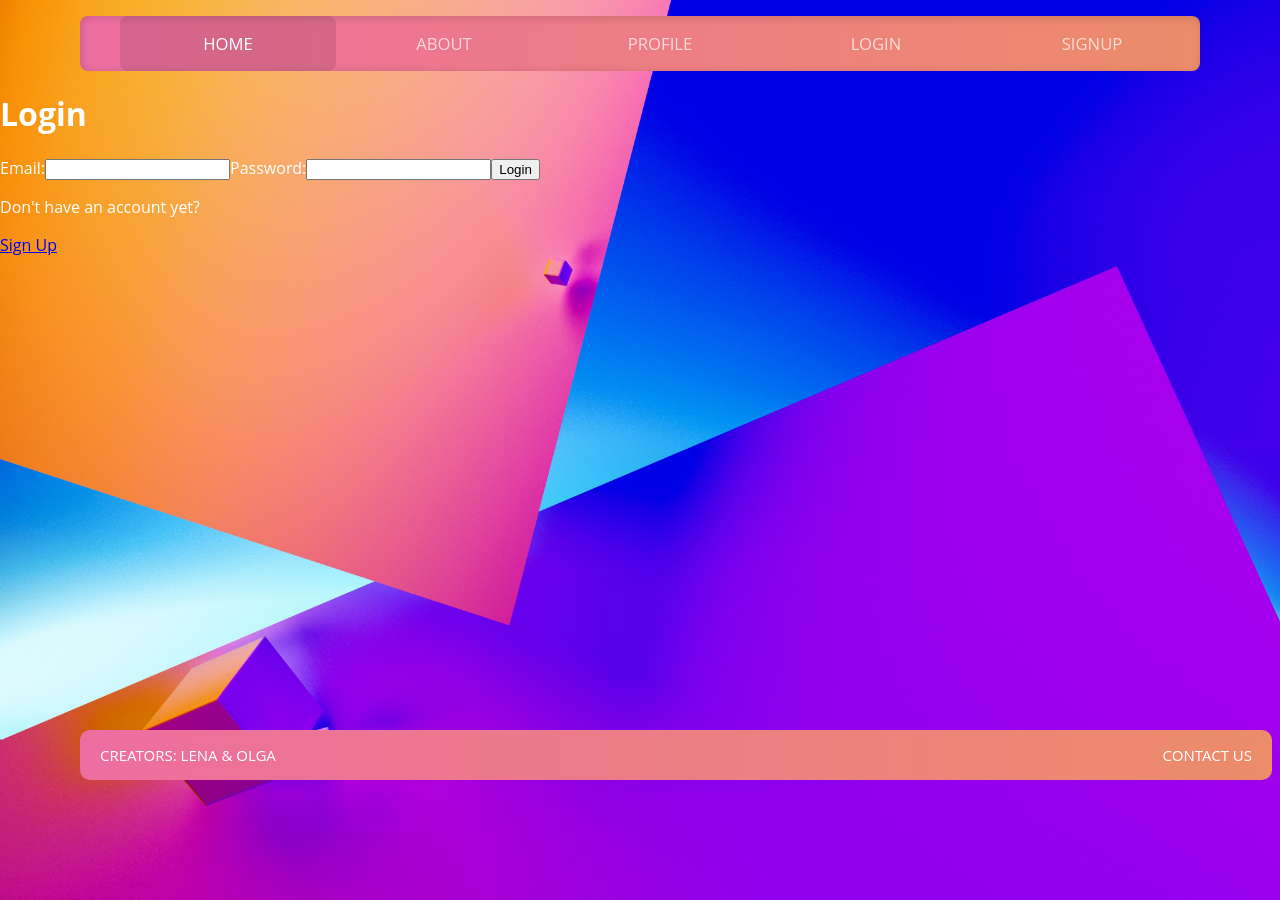
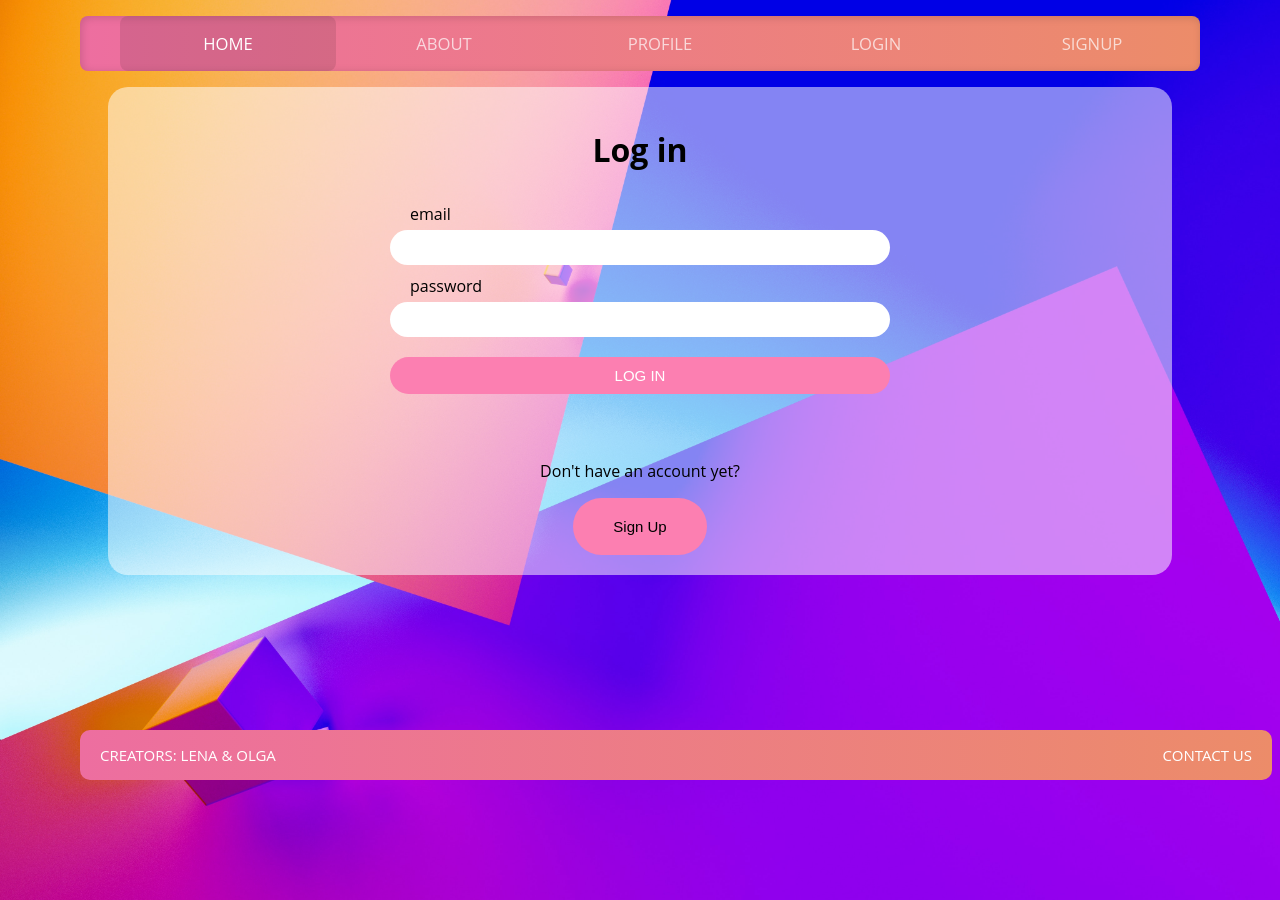
Before and after one commit to lenaimdahl/fun-fair-frontend, a React (Create React App) app: page /login in a window 1280 px wide. Built offline with nearby package versions, Linux system fonts and the light colour scheme.

Commit message:
log in page styled

```diff
--- a/src/css/App.css
+++ b/src/css/App.css
@@ -109,19 +109,23 @@ body {
   text-align: center;
 }
 
+.login-page form button,
 #btn-logout {
   border: none;
-  background-color: #ed6ea0;
+  background-color: #fc7fb1;
   color: white;
   width: 100%;
   padding: 10px 20px;
-  font-size: 1.3vw;
+  font-size: 15px;
   margin-top: 20px;
   border-radius: 20px;
   text-transform: uppercase;
 }
 
+.login-page form button:hover,
+.log-in-bottom button:hover,
 #btn-logout:hover {
+  color: black;
   background-color: #ffb59a;
   cursor: pointer;
 }
@@ -171,6 +175,67 @@ body {
   font-size: 20px;
 }
 
+.login-page {
+  display: flex;
+  flex-direction: column;
+  width: 80vw;
+  margin: 0 auto;
+  align-items: center;
+  padding: 20px;
+  background-color: rgba(255, 255, 255, 0.516);
+  border-radius: 20px;
+}
+
+.login-page h1 {
+  text-align: center;
+  color: black;
+}
+
+.login-page form {
+  display: flex;
+  flex-direction: column;
+  width: 500px;
+  margin-bottom: 50px;
+
+}
+
+.login-page form label {
+  color: black;
+  margin-top: 10px;
+  margin-bottom: 5px;
+  margin-left: 20px;
+}
+
+.login-page form input {
+  padding: 10px;
+  border-radius: 20px;
+  border: none;
+}
+
+.log-in-bottom {
+  display: flex;
+  flex-direction: column;
+  align-items: center;
+  margin: 0 auto;
+}
+
+.log-in-bottom p {
+  color: black;
+}
+
+.log-in-bottom button {
+  /* margin-top: 20px; */
+  background-color: #fc7fb1;
+  border: none;
+  border-radius: 40px;
+  padding: 20px 40px;
+  font-size: 15px;
+}
+
+.log-in-bottom Link {
+  text-decoration: none;
+}
+
 footer {
   background-image: linear-gradient(to right, #ed6ea0, #ec8c69);
   color: white;
--- a/src/pages/Login.jsx
+++ b/src/pages/Login.jsx
@@ -33,10 +33,10 @@ function Login() {
   };
 
   return (
-    <div>
-      <h1>Login</h1>
+    <div className="login-page">
+      <h1>Log in</h1>
       <form onSubmit={handleLoginSubmit}>
-        <label>Email:</label>
+        <label>email</label>
         <input
           type="email"
           name="email"
@@ -44,7 +44,7 @@ function Login() {
           autoComplete="email"
           onChange={handleEmail}
         />
-        <label>Password:</label>
+        <label>password</label>
         <input
           type="password"
           name="password"
@@ -52,11 +52,16 @@ function Login() {
           autoComplete="current-password"
           onChange={handlePassword}
         />
-        <button type="submit">Login</button>
+        <button type="submit">Log in</button>
       </form>
       {errorMessage && <p className="error-message">{errorMessage}</p>}
-      <p>Don't have an account yet?</p>
-      <Link to={"/"}> Sign Up</Link>
+      <div className="log-in-bottom">
+        <p>Don't have an account yet?</p>
+        <button>
+          <Link to={"/"} style={{color: "black", textDecoration: 'none'}}> Sign Up</Link>
+        </button>
+
+      </div>
     </div>
   );
 }
```
